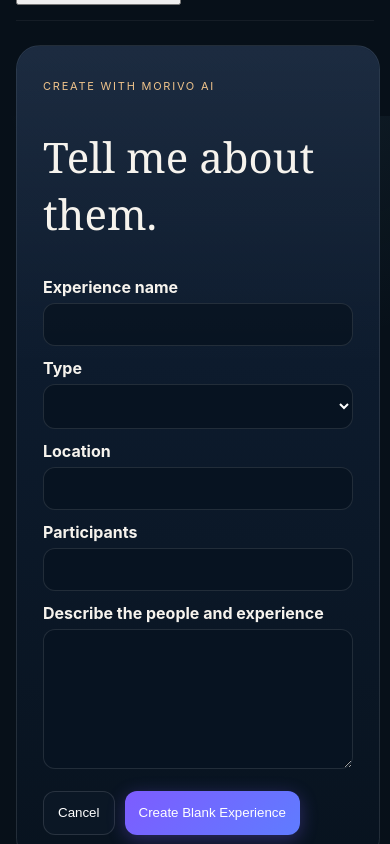
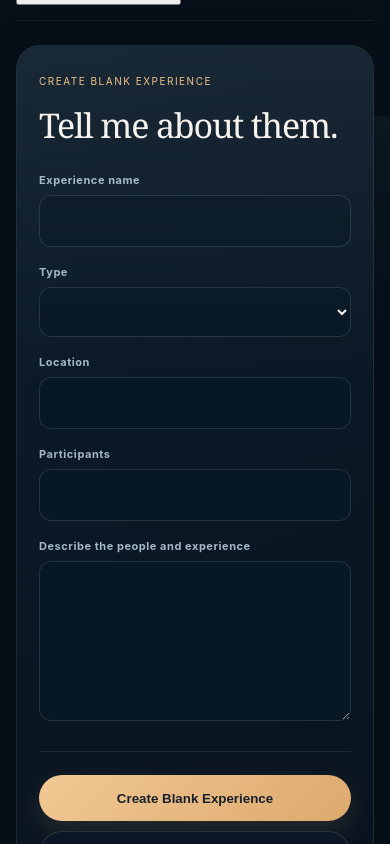
Before and after one commit to omris18/Morivo-mvp, a Next.js app: page / in a window 390 px wide. Both pictures are taken after a click on the button "＋ Create Experience". Shown: the part 728-1572 px from the top of the page. Built offline with nearby package versions, Linux system fonts and the light colour scheme; no server answers.

Commit message:
Refine manual creation form with responsive live preview

```diff
--- a/components/CreateExperience.js
+++ b/components/CreateExperience.js
@@ -22,25 +22,30 @@ export default function CreateExperience({setExperience,setView,user,setActiveId
      setTimeout(()=>setView("studio"),900);
    }catch(e){console.error(e);alert(e.message)}finally{setThinking(false)}
  }
- return <section className="grid2">
-  <div className="panel">
-   <div className="tag">{c.tag}</div><h2>{c.title}</h2>
-   <label>{c.name}</label><input value={form.name} onChange={e=>setForm({...form,name:e.target.value})}/>
-   <label>{c.type}</label><select value={form.type} onChange={e=>setForm({...form,type:e.target.value})}><option value=""></option><option>{c.typeFamilyTrip}</option><option>{c.typeBirthday}</option><option>{c.typeTeamBuilding}</option><option>{c.typeSchool}</option><option>{c.typeMuseum}</option></select>
-   <label>{c.location}</label><input value={form.location} onChange={e=>setForm({...form,location:e.target.value})}/>
-   <label>{c.participants}</label><input type="number" value={form.people} onChange={e=>setForm({...form,people:+e.target.value})}/>
-   <label>{c.describe}</label><textarea value={form.story} onChange={e=>setForm({...form,story:e.target.value})}/>
+ return <section className="grid2 manualCreate">
+  <div className="panel manualCreateForm">
+   <div className="tag">{c.createBlank}</div><h2>{c.title}</h2>
+   <label htmlFor="create-name">{c.name}</label><input id="create-name" value={form.name} onChange={e=>setForm({...form,name:e.target.value})}/>
+   <label htmlFor="create-type">{c.type}</label><select id="create-type" value={form.type} onChange={e=>setForm({...form,type:e.target.value})}><option value=""></option><option>{c.typeFamilyTrip}</option><option>{c.typeBirthday}</option><option>{c.typeTeamBuilding}</option><option>{c.typeSchool}</option><option>{c.typeMuseum}</option></select>
+   <div className="fieldRow">
+    <div><label htmlFor="create-location">{c.location}</label><input id="create-location" value={form.location} onChange={e=>setForm({...form,location:e.target.value})}/></div>
+    <div><label htmlFor="create-people">{c.participants}</label><input id="create-people" type="number" min="0" value={form.people} onChange={e=>setForm({...form,people:+e.target.value})}/></div>
+   </div>
+   <label htmlFor="create-story">{c.describe}</label><textarea id="create-story" value={form.story} onChange={e=>setForm({...form,story:e.target.value})}/>
    <div className="actions"><button onClick={()=>setView("dashboard")}>{c.cancel}</button><button className="primary" onClick={create} disabled={thinking}>{thinking?c.building:c.createBlank}</button></div>
   </div>
-  <div className="panel thinking">
-    {thinking ? <>
-      <div className="spinner"></div>
-      <h3>{c.buildingTitle}</h3>
-      <p>{c.buildingSub}</p>
-    </> : <div className="phone blankPreview">
-      {form.name && <h3>{form.name}</h3>}
-      {form.location && <p>{form.location}</p>}
+  <div className="panel manualCreatePreview">
+   <div className="tag">{t.studio.liveParticipantPreview}</div>
+   {thinking ? <div className="manualCreateLoading" role="status"><div className="manualRoute" aria-hidden="true"><i></i><i></i><i></i></div><h3>{c.buildingTitle}</h3><p>{c.buildingSub}</p></div> :
+    <div className="phone blankPreview">
+     <div className="manualPreviewBrand">Morivo</div>
+     <div className="manualRoute" aria-hidden="true"><i></i><i></i><i></i></div>
+     {form.type&&<div className="manualPreviewType">{form.type}</div>}
+     <h3 className={form.name?"":"manualPlaceholder"}>{form.name||t.studio.untitled}</h3>
+     {(form.location||Number(form.people)>0)&&<div className="manualPreviewMeta">{form.location&&<span>{form.location}</span>}{Number(form.people)>0&&<span>{form.people} · {c.participants}</span>}</div>}
+     {form.story&&<p className="manualPreviewStory">{form.story}</p>}
+     <div className="manualPreviewEnd" aria-hidden="true"><span></span><i>✦</i><span></span></div>
     </div>}
-   </div>
+  </div>
  </section>
 }
```
